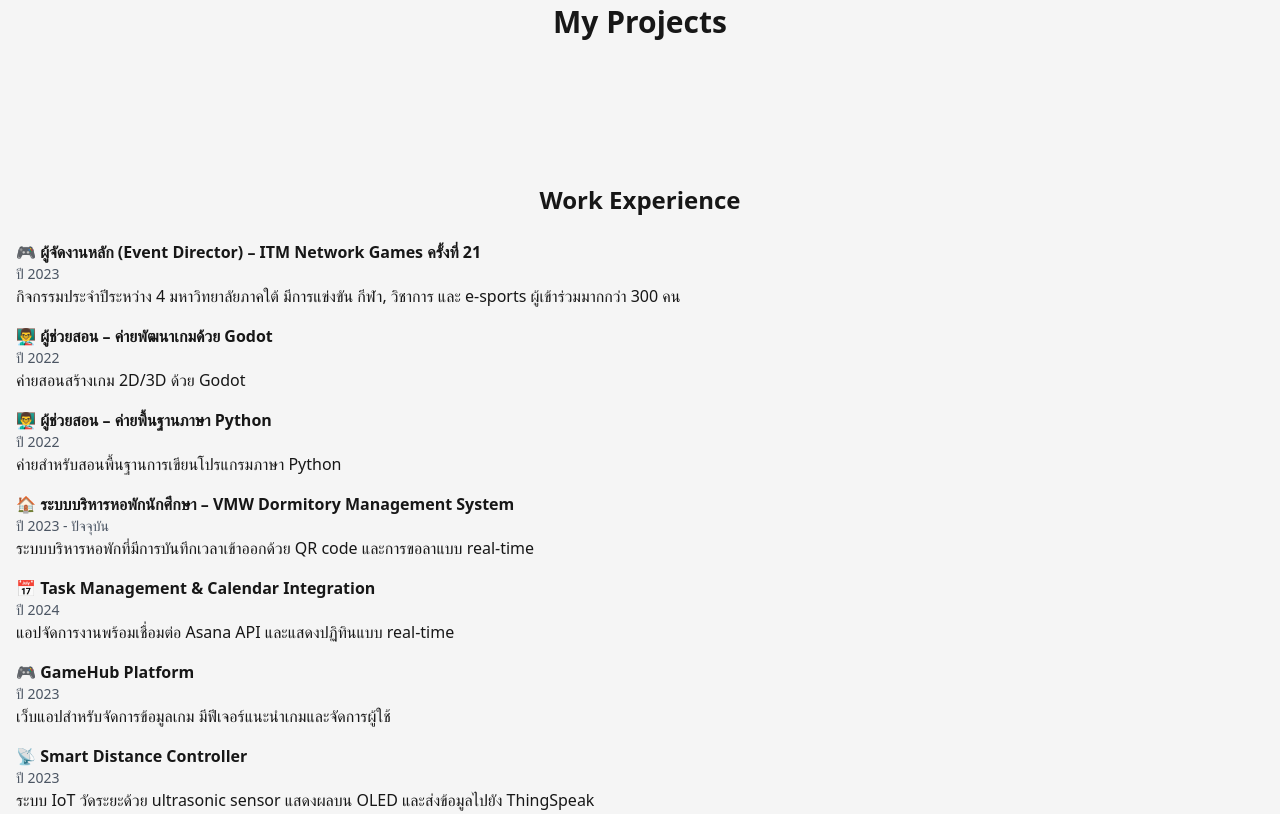
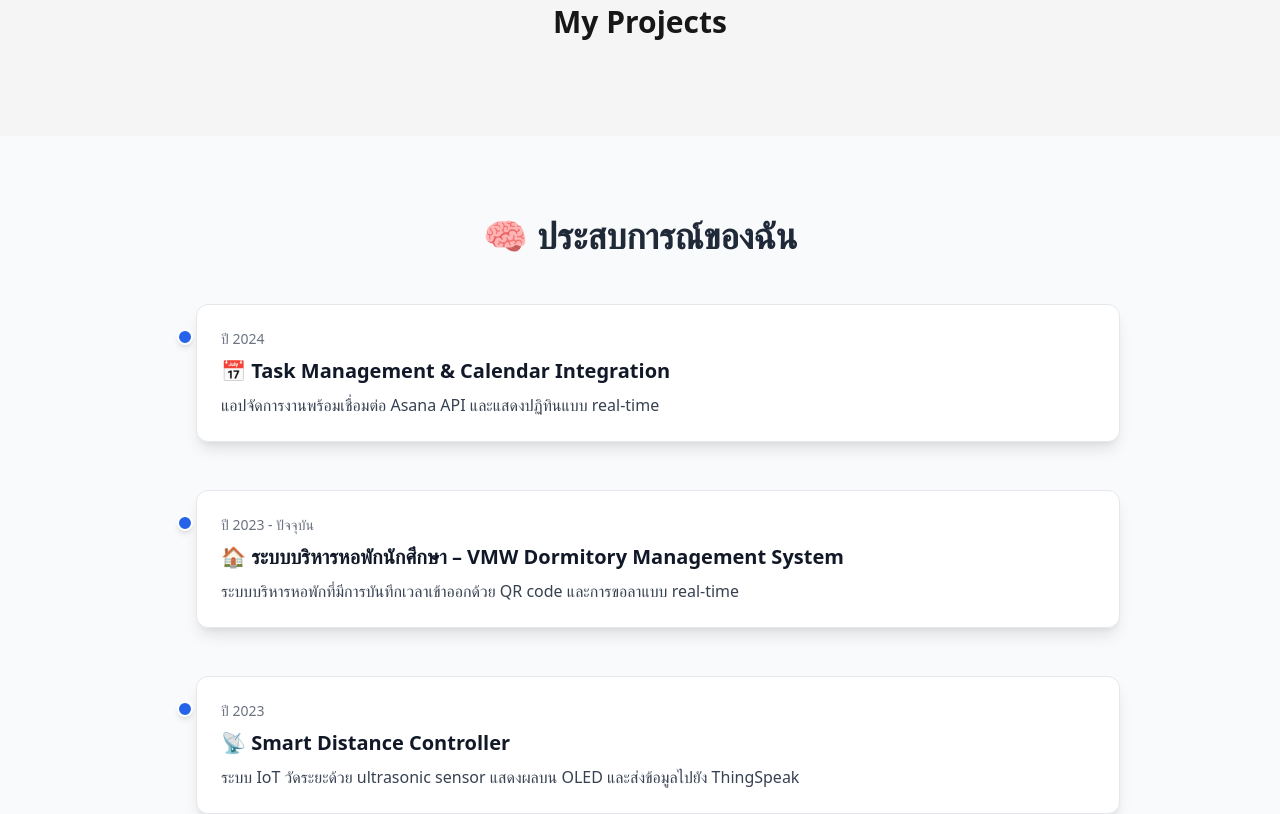
Before and after one commit to tartar008/NEXTJS-WEB, a Next.js app: page / in a window 1280 px wide. Shown: the part 980-1794 px from the top of the page. Built offline with nearby package versions, Linux system fonts and the light colour scheme.

Commit message:
ตกแต่ง ExperienceSection

```diff
--- a/Components/sections/ExperienceSection.tsx
+++ b/Components/sections/ExperienceSection.tsx
@@ -1,18 +1,63 @@
-import { experience } from "@/data/experience";
+import { experience, ExperienceItem } from "@/data/experience";
+import { format, parseISO, isValid } from "date-fns";
+import { th } from "date-fns/locale";
 
 export default function ExperienceSection() {
     return (
-        <section id="experience" className="py-12 px-4">
-            <h2 className="text-2xl font-bold mb-6 text-center">Work Experience</h2>
-            <ul className="space-y-4">
-                {experience.map((exp, idx) => (
-                    <li key={idx}>
-                        <h3 className="font-semibold">{exp.title}</h3>
-                        <p className="text-sm text-gray-600">{exp.date}</p>
-                        <p>{exp.description}</p>
-                    </li>
-                ))}
-            </ul>
+        <section id="experience" className="bg-gray-50 py-20" data-aos="fade-up">
+            <div className="max-w-5xl mx-auto px-4 sm:px-6 lg:px-8">
+                <h2 className="text-4xl font-bold text-center text-gray-800 mb-12">🧠 ประสบการณ์ของฉัน</h2>
+
+                <ol className="relative border-s-4 border-blue-200 ml-3">
+                    {[...experience]
+                        .sort((a, b) => a.date.localeCompare(b.date))
+                        .reverse()
+                        .map((exp: ExperienceItem, index) => {
+                            let formattedDate = exp.date;
+
+                            if (exp.date.includes("-")) {
+                                // ลอง parse ด้วย parseISO ก่อน
+                                const dateObj = parseISO(exp.date + "-01");
+                                if (isValid(dateObj)) {
+                                    formattedDate = format(dateObj, "MMMM yyyy", { locale: th });
+                                } else {
+                                    // ถ้าไม่ valid ก็ใช้ข้อความเดิม
+                                    formattedDate = exp.date;
+                                }
+                            }
+
+                            return (
+                                <li
+                                    key={exp.slug || index}
+                                    className="mb-12 ms-6 relative bg-white p-6 rounded-xl shadow-lg border border-gray-200 hover:shadow-xl transition duration-300"
+                                    data-aos="fade-up"
+                                    data-aos-delay={index * 100}
+                                >
+                                    <span className="absolute -left-5 top-6 w-4 h-4 bg-blue-600 rounded-full border-2 border-white shadow-md" />
+
+                                    <time className="block mb-2 text-sm text-gray-500">{formattedDate}</time>
+
+                                    <h3 className="text-xl font-semibold text-gray-900">{exp.title}</h3>
+
+                                    <p className="text-gray-700 mt-2">{exp.description}</p>
+
+                                    {exp.link && (
+                                        <div className="mt-4">
+                                            <a
+                                                href={exp.link}
+                                                target="_blank"
+                                                rel="noopener noreferrer"
+                                                className="text-blue-600 text-sm font-medium hover:underline inline-flex items-center"
+                                            >
+                                                อ่านเพิ่มเติม →
+                                            </a>
+                                        </div>
+                                    )}
+                                </li>
+                            );
+                        })}
+                </ol>
+            </div>
         </section>
     );
 }
```
